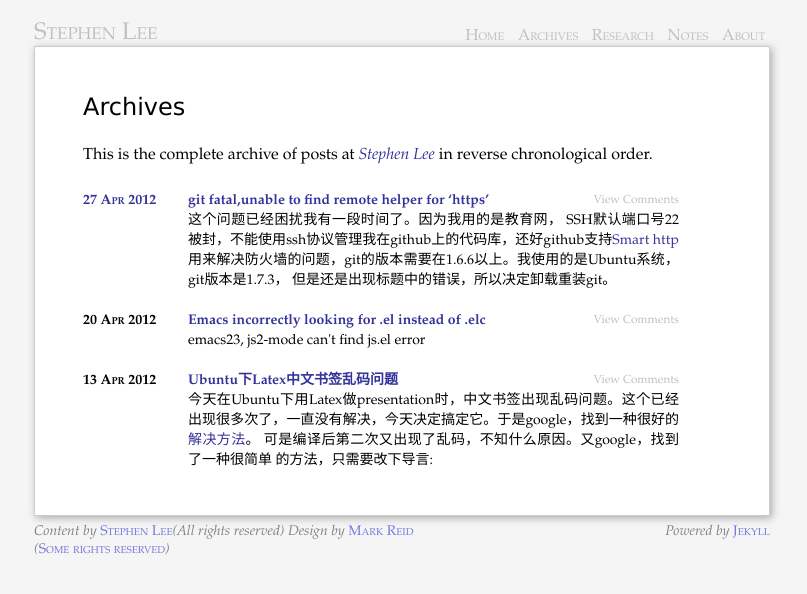
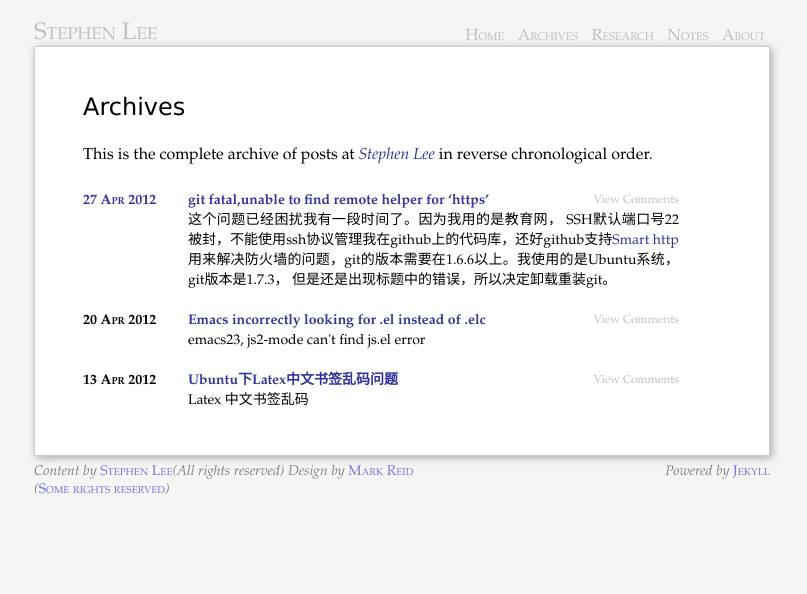
Before and after one commit to stephenLee/stephenlee.github.com, a Jekyll site: the page built from archives/index.markdown, in a window 1280 px wide. Shown: the top 594 px of the page, without its empty margins (238-1045 px from the left). Built offline with Jekyll 4.4.1, drawn with Linux system fonts in a browser that asks for light colours; comment, search, counter and statistics services are not loaded; part of the change alters nothing that is shown.

Commit message:
Updated _posts/2012-04-13-ubuntu-latex-chinese-words.md

```diff
--- a/_posts/2012-04-13-ubuntu-latex-chinese-words.md
+++ b/_posts/2012-04-13-ubuntu-latex-chinese-words.md
@@ -3,7 +3,7 @@ layout	:  post
 
 title	:  Ubuntu下Latex中文书签乱码问题
 
-exerpt 	:  Latex
+excerpt 	:  Latex 中文书签乱码
 
 ---
 
```
